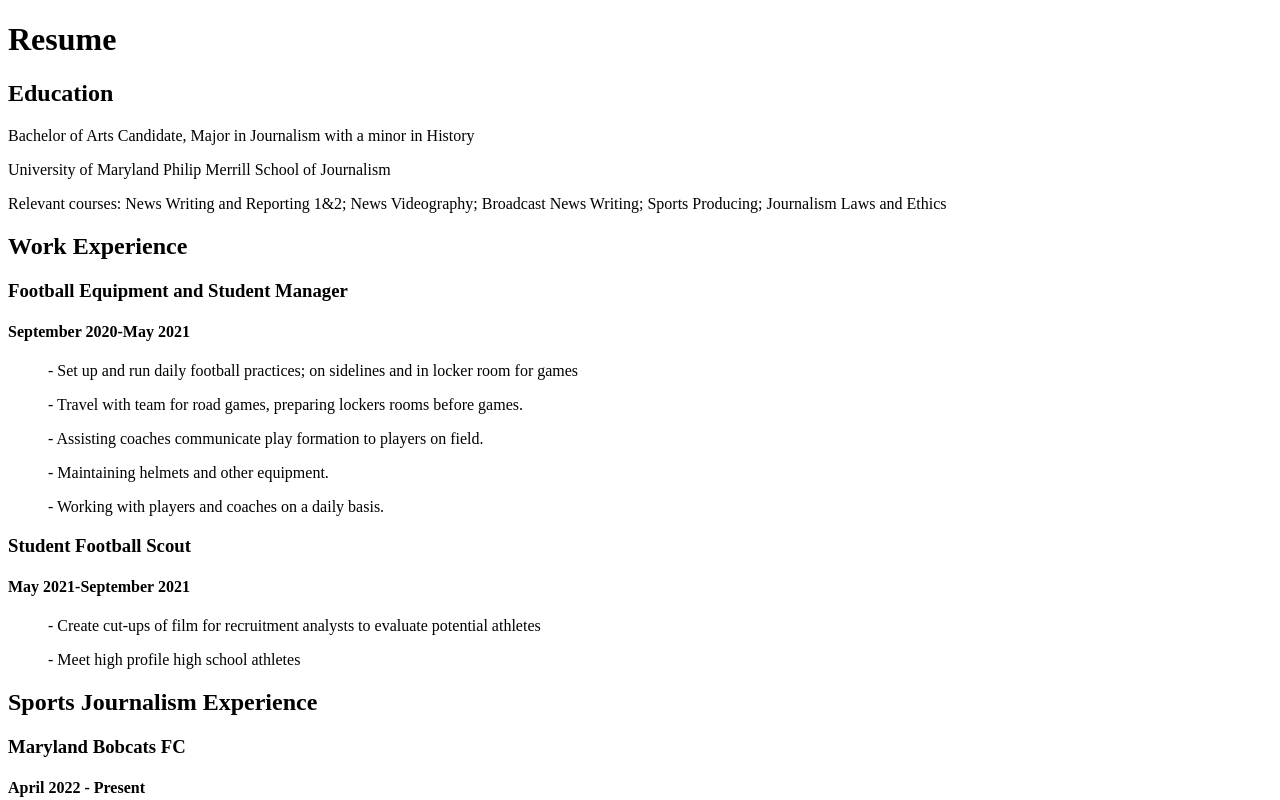
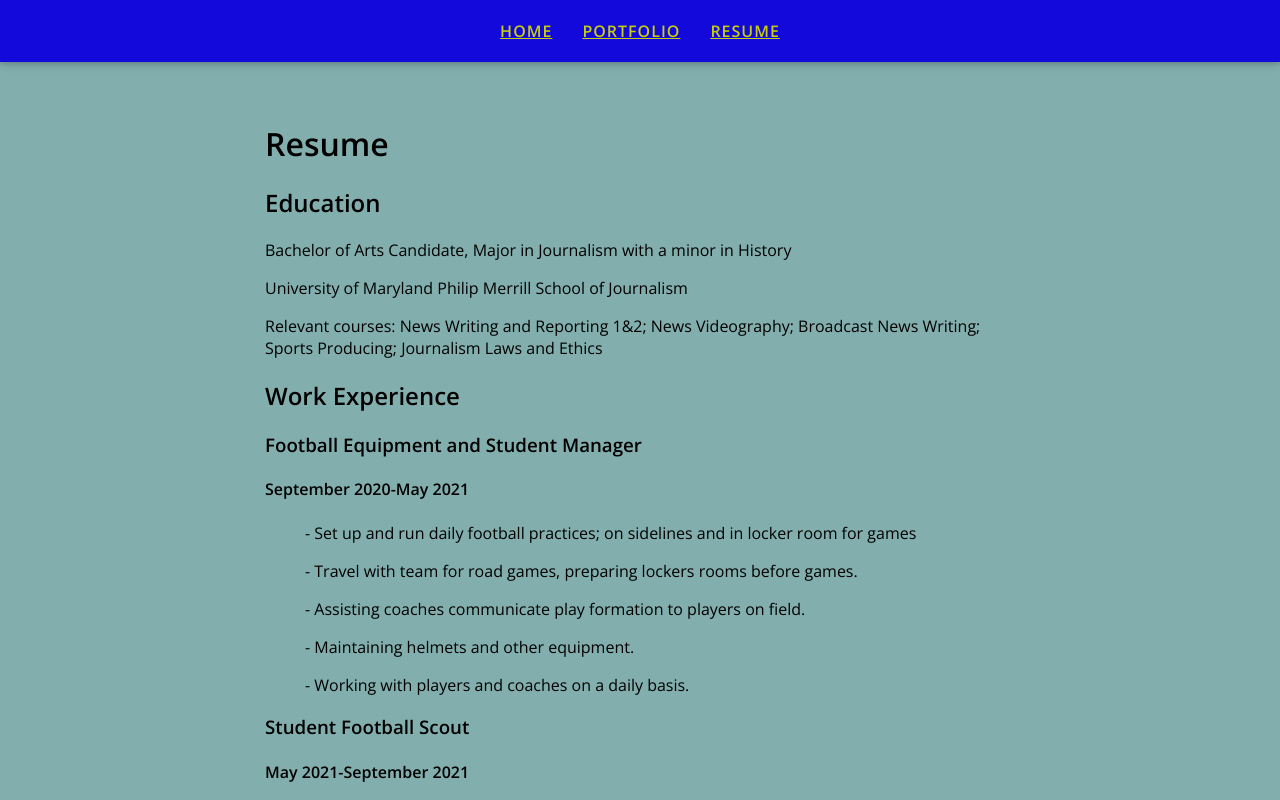
Before and after one commit to mleviss/mleviss.github.io, a plain HTML site: page j352/portfolio/resume.html in a window 1280 px wide. Shown: the top 800 px of the page. Drawn offline with nearby package versions, Linux system fonts and the light colour scheme.

Commit message:
update files

```diff
--- /dev/null
+++ b/j352/portfolio/css/global.css
@@ -0,0 +1,33 @@
+body {
+    background-color: #82AEAD;
+    margin: 0;
+    font-family: 'Open Sans', sans-serif;
+
+}
+
+
+nav {
+    display: block;
+    display: flex;
+    justify-content: center;
+    align-items: center;
+    gap: 30px;
+    background-color: #1309DB;
+    position: sticky;
+    top: 0;
+    padding: 20px;
+    box-shadow: 0 2px 5px 0 rgba(0, 0, 0, 0.16), 0 2px 10px 0 rgba(0,0, 0, 0.12);
+}
+
+nav a {
+    color: #C6CF0A;
+    font-weight: bold;
+    letter-spacing: 1px;
+    text-transform: uppercase;
+}
+
+main {
+    max-width: 750px;
+    margin: 60px auto;
+    padding: 0 20px;
+}
--- a/j352/portfolio/resume/index.html
+++ b/j352/portfolio/resume.html
@@ -3,19 +3,30 @@
 
 <head>
     <meta charset="UTF-8">
-    <meta name="viewpoint" content="width=device-width, initial-scale=1.0">
-    <meta http-equiv="X-UA-Compatible" content="ie=edge">
+    <meta name="viewport"
+        content="user-scalable=no, initial-scale=1, width=device-width, height=device-height, viewport-fit=cover">
     <title>Matt Leviss - Resume</title>
     <meta name="description" content="Matt Leviss Resume">
-    <link rel="stylesheet" href="css/style.css">
+    <link rel="stylesheet" href="css/global.css">
+    <link rel="preconnect" href="https://fonts.googleapis.com">
+    <link rel="preconnect" href="https://fonts.gstatic.com" crossorigin>
+    <link href="https://fonts.googleapis.com/css2?family=Open+Sans:wght@400;600&display=swap" rel="stylesheet">
 </head>
 
 <body>
+    <nav>
+        <a href="index.html">Home</a>
+        <a href="portfolio.html">Portfolio</a>
+        <a href="resume.html">Resume</a>
+    </nav>
+
+    <main>
         <h1>Resume</h1>
         <h2>Education</h2>
         <p>Bachelor of Arts Candidate, Major in Journalism with a minor in History</p>
         <p>University of Maryland Philip Merrill School of Journalism</p>
- <p>Relevant courses: News Writing and Reporting 1&2; News Videography; Broadcast News Writing; Sports Producing; Journalism Laws and Ethics</p>
+        <p>Relevant courses: News Writing and Reporting 1&2; News Videography; Broadcast News Writing; Sports Producing;
+            Journalism Laws and Ethics</p>
 
         <h2>Work Experience</h2>
         <h3>Football Equipment and Student Manager</h3>
@@ -47,8 +58,9 @@
 
         <h3>AM Wired; Livingston Public Access Television (“LTV”)</h3>
         <h4>September 2018 - June 2019</h4>
-        <ul>- Worked on all aspects of production: filming, editing, hosting, and creating various segments to air; on-camera live news broadcasting</ul>
-
+        <ul>- Worked on all aspects of production: filming, editing, hosting, and creating various segments to air;
+            on-camera live news broadcasting</ul>
+    </main>
 </body>
 
 </html>
```
Also changed, not shown: j352/portfolio/homepage/index.html (deleted, +0 -32 lines), j352/portfolio/index.html (added, +50 -0 lines), j352/portfolio/portfolio.html (added, +36 -0 lines), j352/portfolio/portfolio/index.html (deleted, +0 -18 lines), j352/portfolio/resume/resume.css (deleted), 1 other file. Lines whose indentation alone changed are shown as unchanged.
